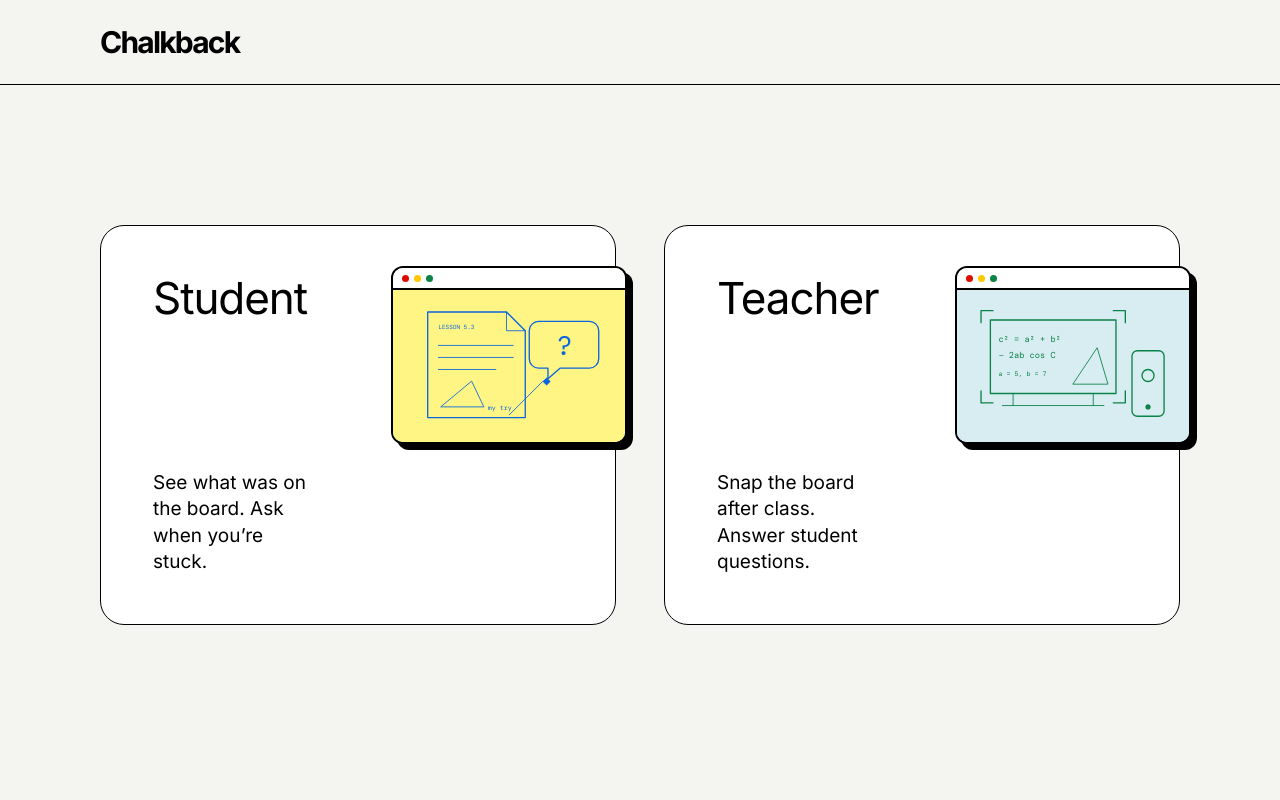
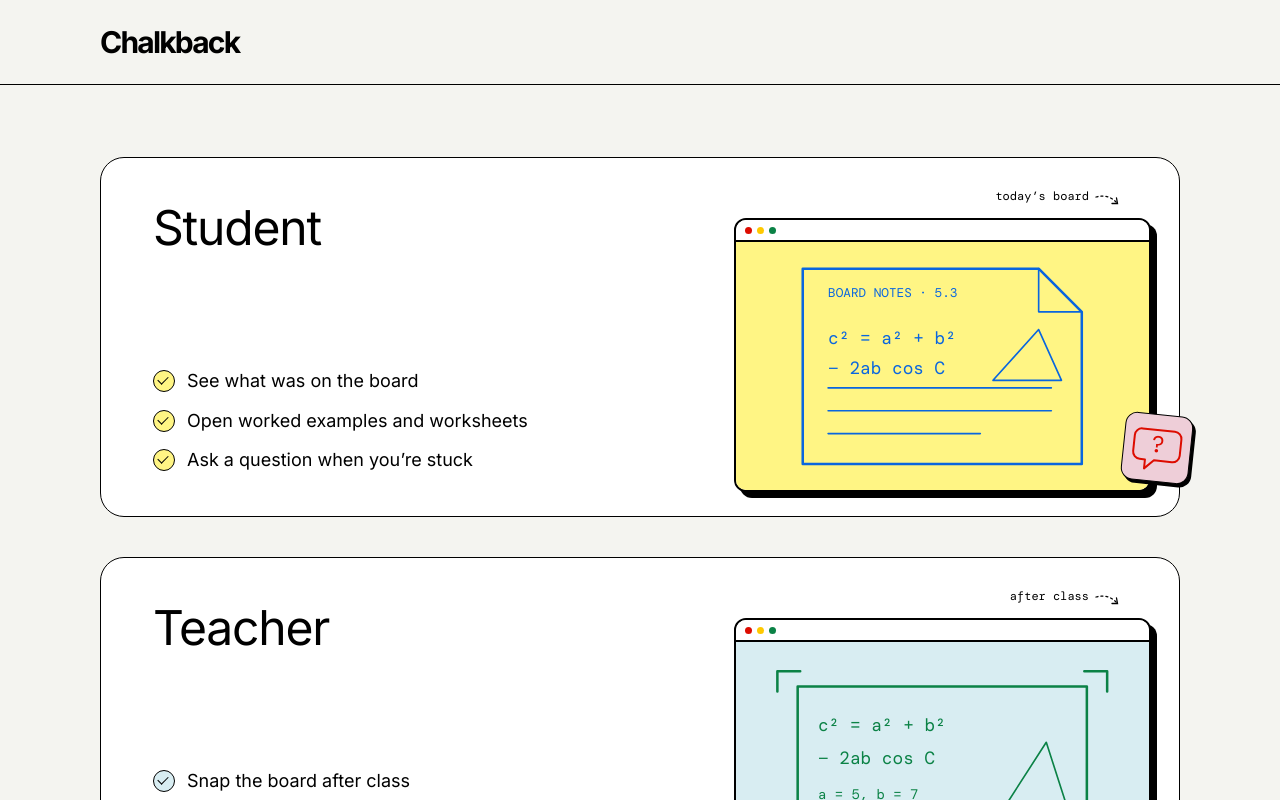
Before and after one commit to cocoj1115/LMD-Math-Archive, a React (Vite) app: page / in a window 1280 px wide. Shown: the top 800 px of the page. Built offline with nearby package versions, Linux system fonts and the light colour scheme.

Commit message:
Entry: Gumroad-style composition — full-width role cards, checklist, illustration scene with satellite tile and note
Co-Authored-By: Claude Opus 5.5 <noreply@anthropic.com>
Claude-Session: https://claude.ai/code/session_01R8cphefgTmCQnQLSVwpH4Y

```diff
--- a/src/components/Art.tsx
+++ b/src/components/Art.tsx
@@ -118,29 +118,42 @@ const EXTRA: Record<'sines' | 'cosines', Drawing> = {
  * Student = a worksheet page + a question bubble (find notes, ask the class).
  * Teacher = a board with a formula inside a camera viewfinder + a phone (capture the board).
  */
-const ROLES: Record<'student' | 'teacher', Drawing> = {
-  student: {
-    vb: [0, 0, 300, 180],
+const ROLES: Record<'notes' | 'bubble' | 'board' | 'phone', Drawing> = {
+  // Student main window: a class-notes page with the board formula and a sketch
+  notes: {
+    vb: [0, 0, 300, 170],
     groups: [[0, 0, [
-      ['M28 12H146L174 40V170H28Z'], ['M146 12V40H174', 't'],
-      ['M44 62H156M44 80H156M44 98H130', 't'],
-      ['M48 154H112L94 116Z', 't'],
-      ['M194 26H270C277.7 26 284 32.3 284 40V82C284 89.7 277.7 96 270 96H226L208 112V96H194C186.3 96 180 89.7 180 82V40C180 32.3 186.3 26 194 26Z'],
-      ['M150 166L200 116', 't'], ['M200 116L206 110L212 116L206 122Z', 'F'],
+      ['M40 10H226L260 44V164H40Z'], ['M226 10V44H260', 't'],
+      ['M60 104H236M60 122H236M60 140H180', 't'],
+      ['M190 98H244L226 58Z', 't'],
     ]]],
-    labels: [[44, 30, 64, 10, 'LESSON 5.3', 9], [221, 44, 22, 36, '?', 40], [118, 150, 40, 12, 'my try', 10]],
+    labels: [[60, 24, 80, 10, 'BOARD NOTES · 5.3', 10], [60, 58, 120, 14, 'c² = a² + b²', 14], [60, 82, 120, 14, '− 2ab cos C', 14]],
   },
-  teacher: {
-    vb: [0, 0, 300, 180],
+  // Student satellite: a question bubble
+  bubble: {
+    vb: [0, 0, 60, 60],
+    groups: [[0, 0, [['M12 10H48C52.4 10 56 13.6 56 18V36C56 40.4 52.4 44 48 44H28L18 54V44H12C7.6 44 4 40.4 4 36V18C4 13.6 7.6 10 12 10Z']]]],
+    labels: [[23, 14, 14, 24, '?', 26]],
+  },
+  // Teacher main window: the board, framed by a camera viewfinder
+  board: {
+    vb: [0, 0, 300, 170],
     groups: [[0, 0, [
-      ['M26 24H214V134H26Z'], ['M60 134V152M180 134V152', 't'], ['M44 152H196', 't'],
-      ['M150 120H202L186 66Z', 't'],
-      ['M12 28V10H30M210 10H228V28M12 130V148H30M228 130V148H210'],
-      ['M246 70H278C282.4 70 286 73.6 286 78V160C286 164.4 282.4 168 278 168H246C241.6 168 238 164.4 238 160V78C238 73.6 241.6 70 246 70Z'],
-      ['M262 116C267 116 271 112 271 107C271 102 267 98 262 98C257 98 253 102 253 107C253 112 257 116 262 116Z'],
-      ['M262 158C264.2 158 266 156.2 266 154C266 151.8 264.2 150 262 150C259.8 150 258 151.8 258 154C258 156.2 259.8 158 262 158Z', 'F'],
+      ['M36 24H264V138H36Z'], ['M90 138V156M210 138V156', 't'], ['M70 156H230', 't'],
+      ['M196 124H250L232 68Z', 't'],
+      ['M20 28V12H38M262 12H280V28M20 134V150H38M280 134V150H262'],
     ]]],
-    labels: [[38, 46, 100, 13, 'c² = a² + b²', 13], [38, 70, 100, 13, '− 2ab cos C', 13], [38, 100, 60, 10, 'a = 5, b = 7', 10]],
+    labels: [[52, 48, 120, 14, 'c² = a² + b²', 14], [52, 74, 120, 14, '− 2ab cos C', 14], [52, 104, 80, 10, 'a = 5, b = 7', 11]],
+  },
+  // Teacher satellite: a phone camera
+  phone: {
+    vb: [0, 0, 60, 60],
+    groups: [[0, 0, [
+      ['M20 4H40C43.3 4 46 6.7 46 10V50C46 53.3 43.3 56 40 56H20C16.7 56 14 53.3 14 50V10C14 6.7 16.7 4 20 4Z'],
+      ['M30 30C34.4 30 38 26.4 38 22C38 17.6 34.4 14 30 14C25.6 14 22 17.6 22 22C22 26.4 25.6 30 30 30Z'],
+      ['M30 50C31.7 50 33 48.7 33 47C33 45.3 31.7 44 30 44C28.3 44 27 45.3 27 47C27 48.7 28.3 50 30 50Z', 'F'],
+    ]]],
+    labels: [],
   },
 }
 
@@ -153,8 +166,10 @@ const KIND: Record<ArtKind, Drawing> = {
   triangles: DRAWINGS['right-triangles'],
   sines: EXTRA.sines,
   cosines: EXTRA.cosines,
-  student: ROLES.student,
-  teacher: ROLES.teacher,
+  notes: ROLES.notes,
+  bubble: ROLES.bubble,
+  board: ROLES.board,
+  phone: ROLES.phone,
 }
 
 function pathProps(flags = '') {
@@ -236,12 +251,12 @@ export function Asterisk({ size = 30 }: { size?: number }) {
  * Concept badge: a small tile in the concept's duotone with a black outline and a hard
  * shadow, like Gumroad's app-icon tiles. Replaces the old vertical colour bars.
  */
-export function ConceptBadge({ kind, size = 56 }: { kind: ArtKind; size?: number }) {
+export function ConceptBadge({ kind, size = 56, labels = false }: { kind: ArtKind; size?: number; labels?: boolean }) {
   const d = KIND[kind]
   return (
     <span className="badge-tile" style={{ width: size, height: size }} aria-hidden="true">
       <svg viewBox={d.vb.join(' ')} width="100%" height="100%" fill="none">
-        <Draw d={d} labels={false} />
+        <Draw d={d} labels={labels} />
       </svg>
     </span>
   )
--- a/src/index.css
+++ b/src/index.css
@@ -296,12 +296,29 @@ video.cam { width: 100%; border-radius: 12px; background: #000; }
 .role-card .big { display: block; font-size: 26px; font-weight: 400; letter-spacing: -0.02em; }
 
 /* Entry screen: "Choose your view" + two role cards; the form appears after choosing */
-.entry { position: relative; max-width: 1080px; margin: 140px auto 120px; }
-.entry-roles { display: grid; grid-template-columns: 1fr 1fr; gap: 48px; }
-.entry-roles .gcard { min-height: 400px; padding: 48px 52px; text-align: left; cursor: pointer; font: inherit; color: inherit; }
-.entry-roles .gcard h3 { font-size: 44px; max-width: 42%; }
-.entry-roles .gcard .art-window { width: 46%; top: 40px; right: -12px; } /* overflows only slightly */
-.entry-roles .gcard .gfoot { font-size: 19px; line-height: 1.4; max-width: 40%; }
+.entry { position: relative; max-width: 1080px; margin: 72px auto 120px; }
+.entry-roles { display: grid; grid-template-columns: 1fr; gap: 40px; }
+.entry-roles .gcard { min-height: 360px; padding: 44px 52px; text-align: left; cursor: pointer; font: inherit; color: inherit; justify-content: space-between; }
+.entry-roles .gcard h3 { font-size: 48px; max-width: 40%; }
+
+/* Gumroad-style checklist */
+.checks { list-style: none; margin: 0; padding: 0; max-width: 40%; display: grid; gap: 14px; }
+.checks li { position: relative; padding-left: 34px; font-size: 18px; line-height: 1.4; }
+.checks li::before {
+  content: ''; position: absolute; left: 0; top: 2px; width: 20px; height: 20px; border-radius: 50%;
+  border: 1.5px solid var(--ink); background: var(--tone-bg);
+}
+.checks li::after {
+  content: ''; position: absolute; left: 7px; top: 6px; width: 5px; height: 9px;
+  border: solid var(--ink); border-width: 0 1.8px 1.8px 0; transform: rotate(45deg);
+}
+
+/* Illustration scene: fills the right column, like Gumroad's composed illustrations */
+.scene { position: absolute; top: 30px; right: -12px; bottom: 30px; width: 46%; }
+.scene .scene-main { position: absolute; top: 30px; right: 40px; width: 84%; }
+.scene .scene-tile { position: absolute; right: 0; bottom: 4px; transform: rotate(6deg); }
+.scene .scene-note { position: absolute; top: 0; right: 70px; display: inline-flex; align-items: center; gap: 6px; font-family: var(--font-mono); font-size: 12px; }
+.scene .scene-note svg { transform: translateY(5px); }
 .entry-form { margin-top: 48px; background: var(--surface); border: var(--line); border-radius: var(--radius-lg); padding: 28px 32px; display: grid; grid-template-columns: 1fr 1fr; gap: 0 20px; }
 .entry-form .entry-btn { grid-column: 1 / -1; }
 .entry-btn { width: 100%; justify-content: center; margin-top: 4px; }
--- a/src/lib/content.ts
+++ b/src/lib/content.ts
@@ -21,7 +21,7 @@ export const DUOTONES = {
 } as const
 export type Duotone = { readonly bg: string; readonly ink: string }
 
-export type ArtKind = 'unit-circle' | 'radians' | 'sine' | 'reference' | 'sines' | 'cosines' | 'triangles' | 'student' | 'teacher'
+export type ArtKind = 'unit-circle' | 'radians' | 'sine' | 'reference' | 'sines' | 'cosines' | 'triangles' | 'notes' | 'bubble' | 'board' | 'phone'
 
 export interface Topic {
   id: string
--- a/src/screens/Start.tsx
+++ b/src/screens/Start.tsx
@@ -1,7 +1,7 @@
 import { useState } from 'react'
 import { Link, Navigate, useParams } from 'react-router-dom'
-import { ArtWindow } from '../components/Art'
-import { DUOTONES, type Duotone } from '../lib/content'
+import { ArtWindow, ConceptBadge } from '../components/Art'
+import { DUOTONES, tone, type ArtKind, type Duotone } from '../lib/content'
 import { Shell } from '../components/ui'
 import { useApp } from '../lib/app'
 import type { Role } from '../lib/types'
@@ -23,20 +23,39 @@ export function Start() {
     start(role, name, code) // re-render redirects to the role's home screen
   }
 
-  const roles: { r: Role; label: string; hint: string; color: Duotone }[] = [
-    { r: 'student', label: 'Student', hint: 'See what was on the board. Ask when you’re stuck.', color: DUOTONES.sky },
-    { r: 'teacher', label: 'Teacher', hint: 'Snap the board after class. Answer student questions.', color: DUOTONES.green },
+  const roles: { r: Role; label: string; points: string[]; main: ArtKind; tile: ArtKind; note: string; color: Duotone; tileColor: Duotone }[] = [
+    {
+      r: 'student', label: 'Student', main: 'notes', tile: 'bubble', note: 'today’s board', color: DUOTONES.sky, tileColor: DUOTONES.red,
+      points: ['See what was on the board', 'Open worked examples and worksheets', 'Ask a question when you’re stuck'],
+    },
+    {
+      r: 'teacher', label: 'Teacher', main: 'board', tile: 'phone', note: 'after class', color: DUOTONES.green, tileColor: DUOTONES.orange,
+      points: ['Snap the board after class', 'Fix any formula the photo got wrong', 'See questions by topic'],
+    },
   ]
 
   return (
     <Shell nav={false}>
       <div className="entry">
         <div className="entry-roles">
-          {roles.map(({ r, label, hint, color }) => (
-            <button key={r} type="button" className={`gcard role${role === r ? ' selected' : ''}`} onClick={() => setRole(r)} aria-pressed={role === r}>
-              <h3>{label}</h3>
-              <ArtWindow kind={r} color={color} />
-              <div className="gfoot">{hint}</div>
+          {roles.map((x) => (
+            <button key={x.r} type="button" className={`gcard role${role === x.r ? ' selected' : ''}`} onClick={() => setRole(x.r)} aria-pressed={role === x.r}>
+              <h3>{x.label}</h3>
+              <ul className="checks" style={tone(x.color)}>
+                {x.points.map((p) => (
+                  <li key={p}>{p}</li>
+                ))}
+              </ul>
+              <div className="scene" aria-hidden="true">
+                <span className="scene-note">
+                  {x.note}
+                  <svg width="26" height="14" viewBox="0 0 26 14" fill="none" stroke="currentColor" strokeWidth="1.3" strokeLinecap="round"><path d="M1 3C8 1 16 2 22 9" strokeDasharray="2 3" /><path d="M17 9.5L22.5 9.5L21.5 4" /></svg>
+                </span>
+                <ArtWindow kind={x.main} color={x.color} className="scene-main" />
+                <span className="scene-tile" style={tone(x.tileColor)}>
+                  <ConceptBadge kind={x.tile} size={68} labels />
+                </span>
+              </div>
             </button>
           ))}
         </div>
```
